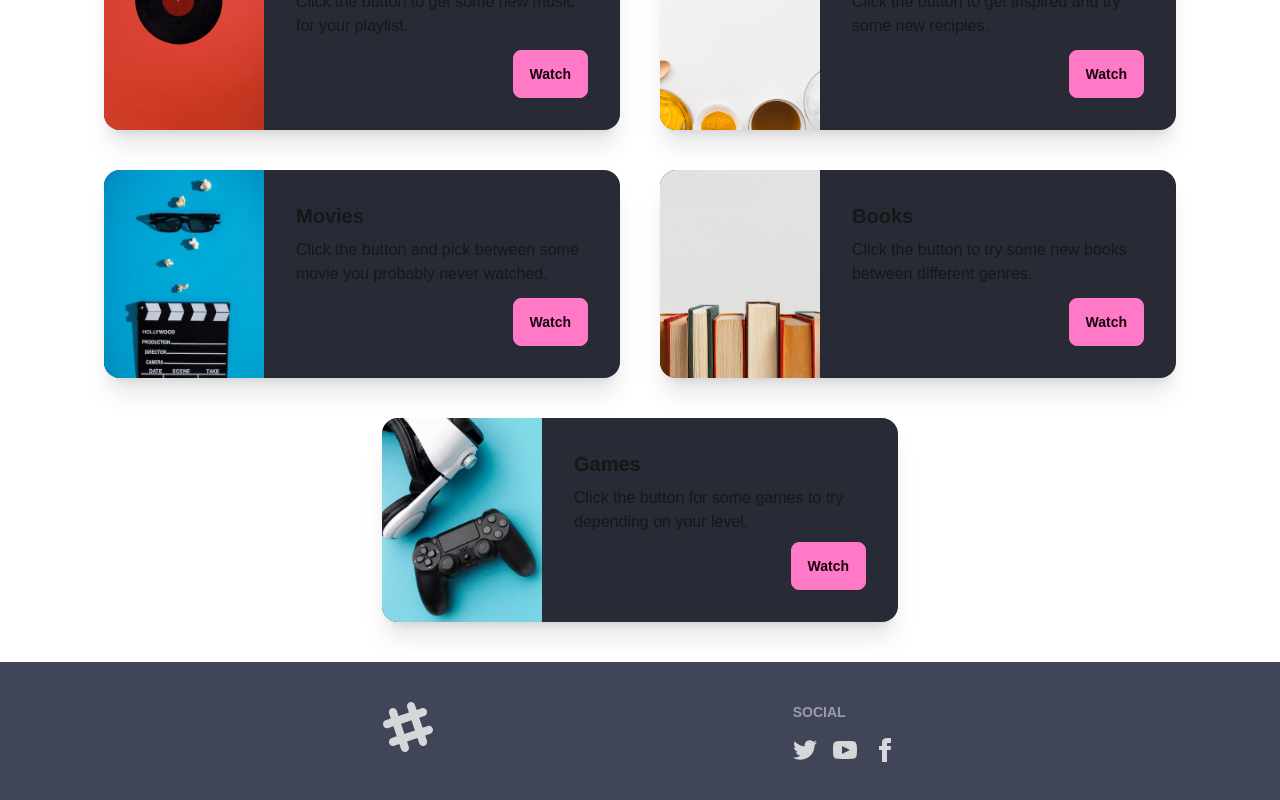
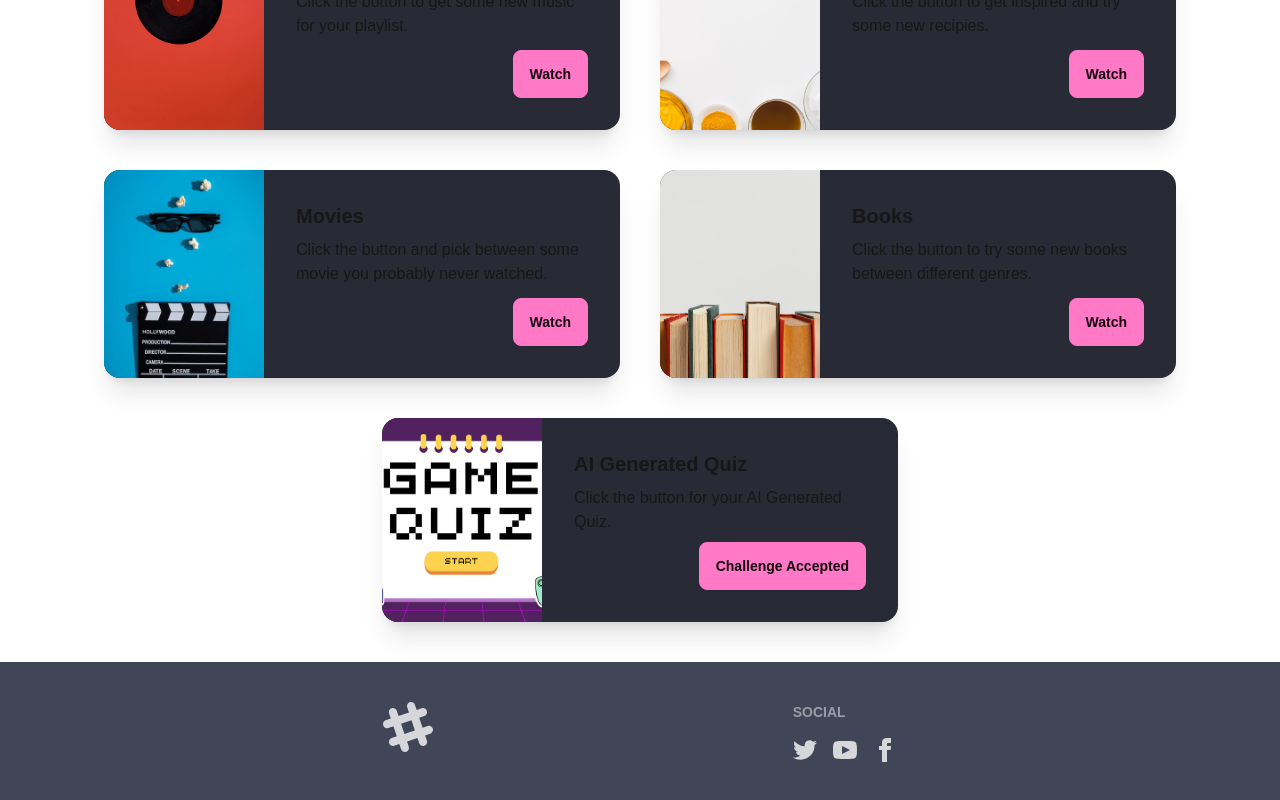
Before and after one commit to SofiaSyntax/ai-site-group-task, a Next.js app: page / in a window 1280 px wide. Shown: the part 566-1366 px from the top of the page. Built offline with nearby package versions, Linux system fonts and the light colour scheme.

Commit message:
update quiz button

```diff
--- a/pages/index.js
+++ b/pages/index.js
@@ -128,7 +128,7 @@ export default function Home() {
             <figure className="flex-shrink-0 w-40 max-h-52">
               <Image
                 className="object-cover min-h-full"
-                src="/images/games.jpg"
+                src="/images/games2.png"
                 alt="Games Image"
                 width={256}
                 height={160}
@@ -136,13 +136,13 @@ export default function Home() {
               />
             </figure>
             <div className="card-body">
-              <h2 className="card-title">Games</h2>
-              <p>
-                Click the button for some games to try depending on your level.
-              </p>
+              <h2 className="card-title">AI Generated Quiz</h2>
+              <p>Click the button for your AI Generated Quiz.</p>
               <div className="card-actions justify-end">
                 <Link href={"/ahmet"}>
-                  <button className="btn btn-primary">Watch</button>
+                  <button className="btn btn-primary">
+                    Challenge Accepted
+                  </button>
                 </Link>
               </div>
             </div>
```
